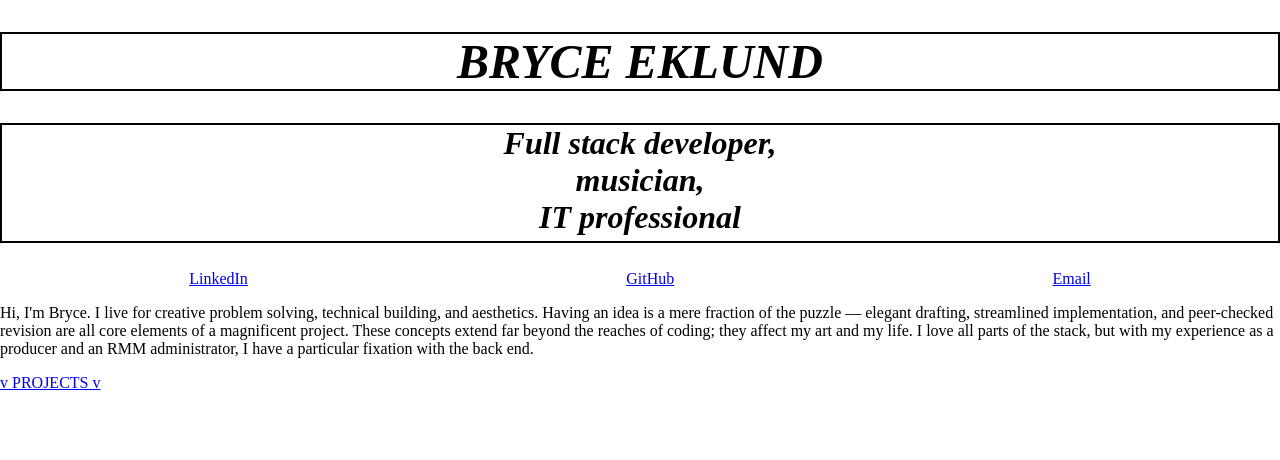
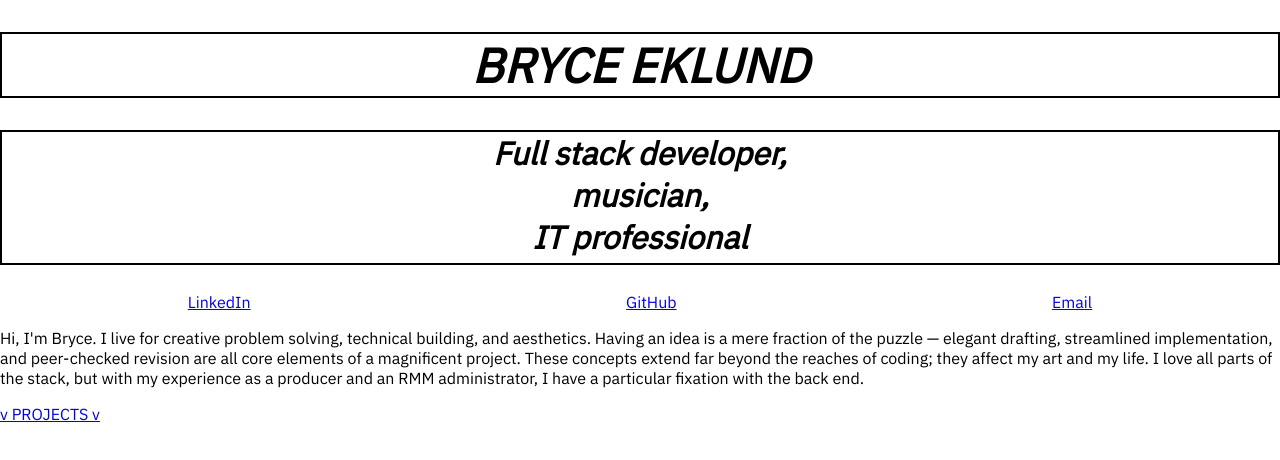
Before and after one commit to bryceklund/portfolio-website-old, a plain HTML site: page index.html in a window 1280 px wide. Drawn offline with nearby package versions, Linux system fonts and the light colour scheme.

Commit message:
added font

```diff
--- a/index.html
+++ b/index.html
@@ -5,6 +5,7 @@
     <meta name="viewport" content="width=device-width, initial-scale=1.0">
     <meta http-equiv="X-UA-Compatible" content="ie=edge">
     <link rel="stylesheet" href="styles.css">
+    <link href="https://fonts.googleapis.com/css?family=IBM+Plex+Sans" rel="stylesheet">
     <title>Bryce Eklund</title>
 </head>
 <body>
--- a/styles.css
+++ b/styles.css
@@ -1,5 +1,6 @@
 * {
     box-sizing: border-box;
+    font-family: 'IBM Plex Sans', sans-serif;
 }
 
 body {
```
